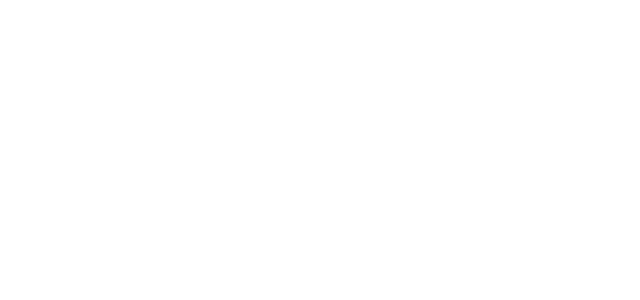
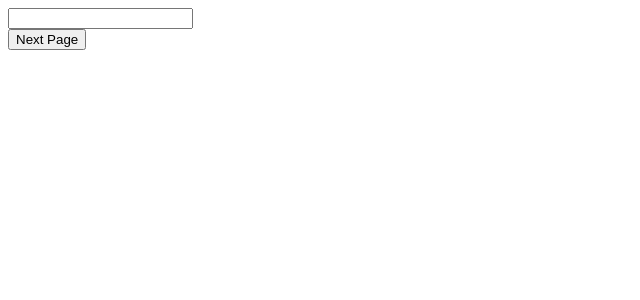
Before and after one commit to nwshane/eave-card-intro-form, a Next.js app: page / in a window 1280 px wide. Shown: the top 300 px of the page, without its empty margins (0-640 px from the left). Built offline with nearby package versions, Linux system fonts and the light colour scheme.

Commit message:
Added IntroForm component composed of NameCard and Results components.

```diff
--- /dev/null
+++ b/components/IntroForm/NameCard.js
@@ -0,0 +1,18 @@
+export default ({changeName, name, goToNextCard}) => (
+  <div>
+    <form>
+      <input
+        id='name_input'
+        name='name'
+        value={name}
+        onChange={changeName}
+      />
+    </form>
+    <button
+      className='js-next-page-button'
+      onClick={goToNextCard}
+    >
+      Next Page
+    </button>
+  </div>
+)
--- /dev/null
+++ b/components/IntroForm/Results.js
@@ -0,0 +1,5 @@
+export default ({name}) => (
+  <p className='js-form-results'>
+    Hi {name}!
+  </p>
+)
--- /dev/null
+++ b/components/IntroForm/index.js
@@ -0,0 +1,57 @@
+import {Component} from 'react'
+import NameCard from './NameCard'
+import Results from './Results'
+
+class IntroForm extends Component {
+  constructor () {
+    super()
+    this.state = {
+      name: '',
+      card: 0
+    }
+    this.changeName = this.changeName.bind(this)
+    this.goToNextCard = this.goToNextCard.bind(this)
+  }
+
+  cards = [
+    'name',
+    'results'
+  ]
+
+  changeName (e) {
+    this.setState({
+      name: e.target.value
+    })
+  }
+
+  goToNextCard () {
+    this.setState({
+      card: this.state.card + 1
+    })
+  }
+
+  getCurrentCard () {
+    return this.cards[this.state.card]
+  }
+
+  render () {
+    return (
+      <div>
+        {this.getCurrentCard() === 'name' && (
+          <NameCard
+            name={this.state.name}
+            changeName={this.changeName}
+            goToNextCard={this.goToNextCard}
+          />
+        )}
+        {this.getCurrentCard() === 'results' && (
+          <Results
+            name={this.state.name}
+          />
+        )}
+      </div>
+    )
+  }
+}
+
+export default IntroForm
--- a/pages/index.js
+++ b/pages/index.js
@@ -1,4 +1,5 @@
 import Head from 'next/head'
+import IntroForm from '../components/IntroForm'
 
 export default () => (
   <div>
@@ -6,6 +7,6 @@
       <title>Three Card Flow</title>
     </Head>
 
-
+    <IntroForm />
   </div>
 )
```
Also changed, not shown: 1 other file (tests, documents, lock files or other folders).
